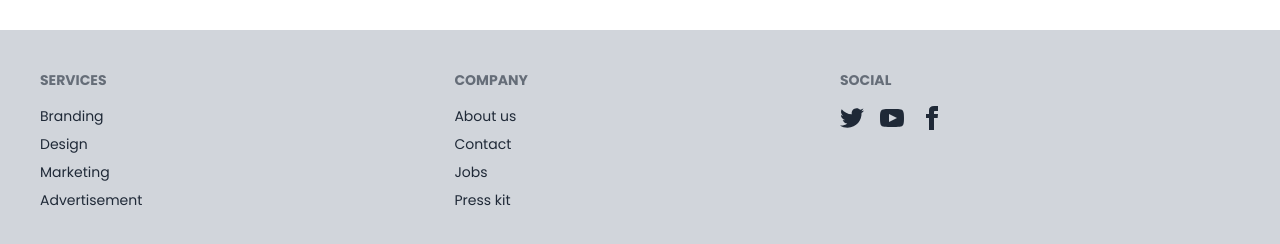
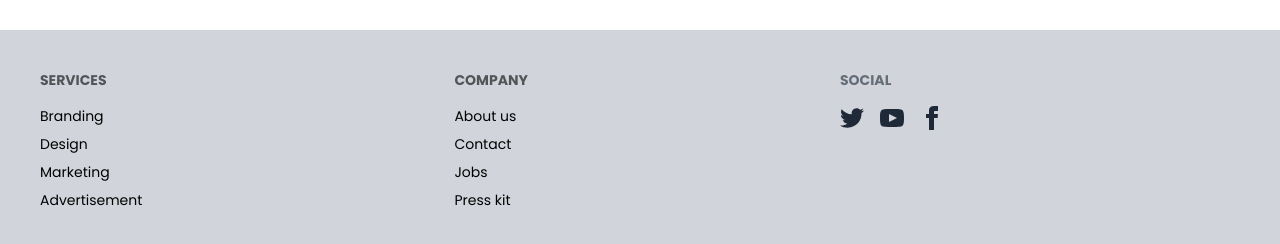
Before and after one commit to Amitkumersarkar/Biker-Zone-Landing-Page, a plain HTML site: page index.html in a window 1280 px wide. Shown: the part 2102-2346 px from the top of the page. Drawn offline with nearby package versions, Linux system fonts and the light colour scheme.

Commit message:
project complete

```diff
--- a/index.html
+++ b/index.html
@@ -210,14 +210,14 @@
         </section>
     </main>
     <footer class="footer bg-gray-300 text-base-content p-10">
-        <nav>
+        <nav class="text-black">
             <h6 class="footer-title">Services</h6>
             <a class="link link-hover">Branding</a>
             <a class="link link-hover">Design</a>
             <a class="link link-hover">Marketing</a>
             <a class="link link-hover">Advertisement</a>
         </nav>
-        <nav>
+        <nav class="text-black">
             <h6 class="footer-title">Company</h6>
             <a class="link link-hover">About us</a>
             <a class="link link-hover">Contact</a>
```
